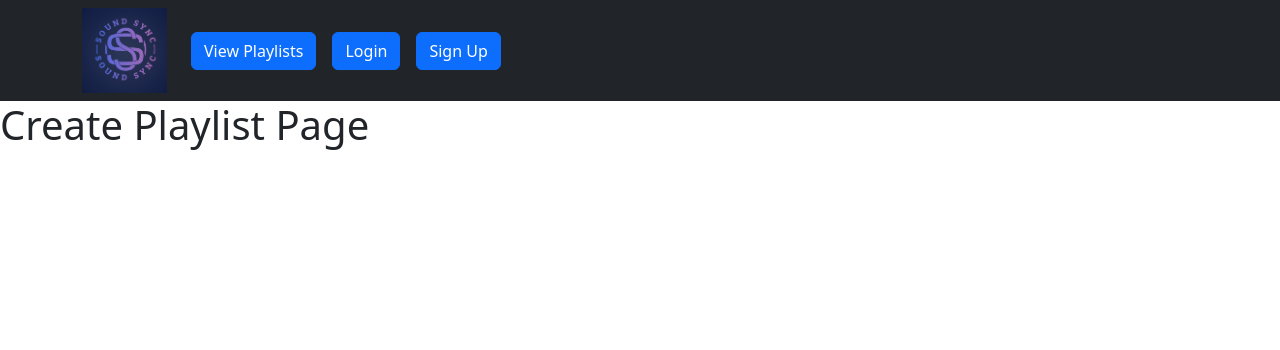
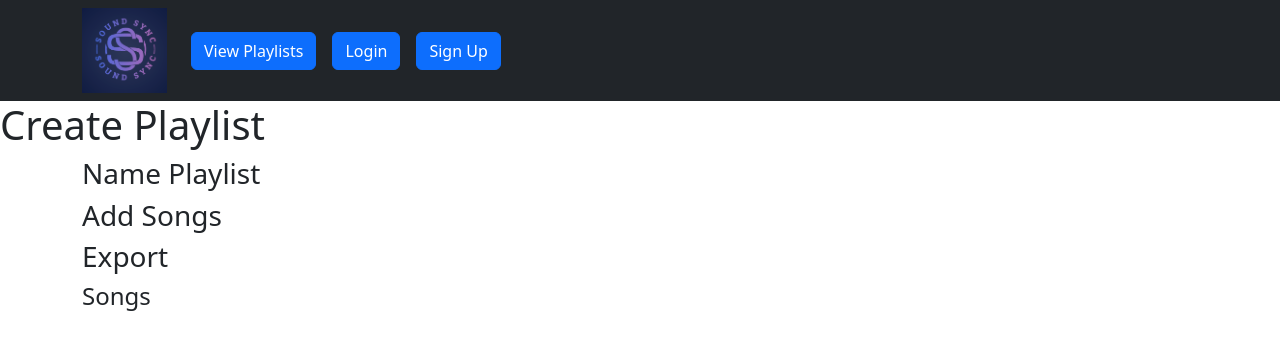
Before and after one commit to ryanhu021/soundsync, a React (Create React App) app in the folder packages/frontend/: page /playlist in a window 1280 px wide. Shown: the top 350 px of the page. Built offline with nearby package versions, Linux system fonts and the light colour scheme.

Commit message:
Added some stuff to the create playlist page

```diff
--- a/packages/frontend/src/components/navbar.tsx
+++ b/packages/frontend/src/components/navbar.tsx
@@ -1,9 +1,6 @@
 import React from "react";
 import { Navbar, Nav, Container, Button } from "react-bootstrap";
 import { Link } from "react-router-dom";
-
-//<img> src={`${process.env.PUBLIC_URL}/images/sslogo.png`} </img>
-//<img> src={"/packages/frontend/public/sslogo.png"}</img>
 
 function SSNavbar() {
   return (
--- a/packages/frontend/src/views/playlist.tsx
+++ b/packages/frontend/src/views/playlist.tsx
@@ -1,10 +1,27 @@
 import React from "react";
+import { Container } from "react-bootstrap";
+// import { useCookies } from "react-cookie";
 // import { Link } from "react-router-dom";
 
 export default function Playlist() {
+  // const [cookies] = useCookies(["user", "token"]);
+
   return (
-    <>
-      <h1>Create Playlist Page</h1>
-    </>
+    <div>
+      <header>
+        <h1>Create Playlist</h1>
+        <Container>
+          <h3>Name Playlist</h3>
+          <h3>Add Songs</h3>
+          <h3>Export</h3>
+        </Container>
+      </header>
+      <body>
+        <Container>
+          <h4>Songs</h4>
+          {/* {cookies.user.username} */}
+        </Container>
+      </body>
+    </div>
   );
 }
```
